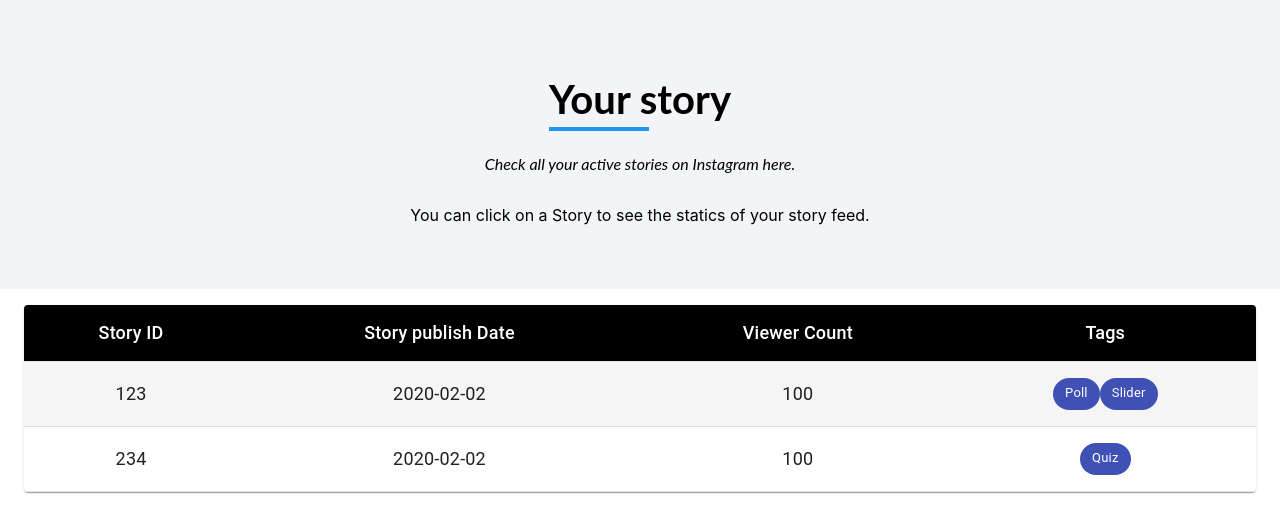
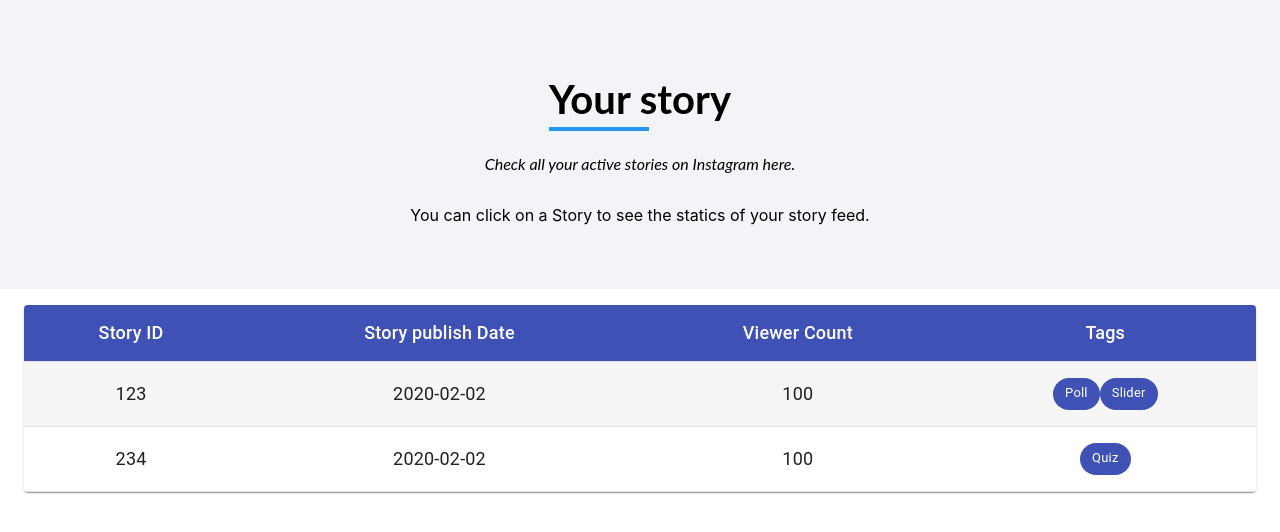
Before and after one commit to cxiang07/alida-hackathon, a React (Create React App) app: page / in a window 1280 px wide. Shown: the top 532 px of the page. Built offline with nearby package versions, Linux system fonts and the light colour scheme.

Commit message:
update color

```diff
--- a/src/pages/storyListComponent.js
+++ b/src/pages/storyListComponent.js
@@ -27,7 +27,7 @@ const pageHeadingData = { heading, subheading, body };
 
 const StyledTableCell = withStyles((theme) => ({
   head: {
-    backgroundColor: theme.palette.common.black,
+    backgroundColor: theme.palette.primary.main,
     color: theme.palette.common.white,
     fontSize: 18,
   },
```
